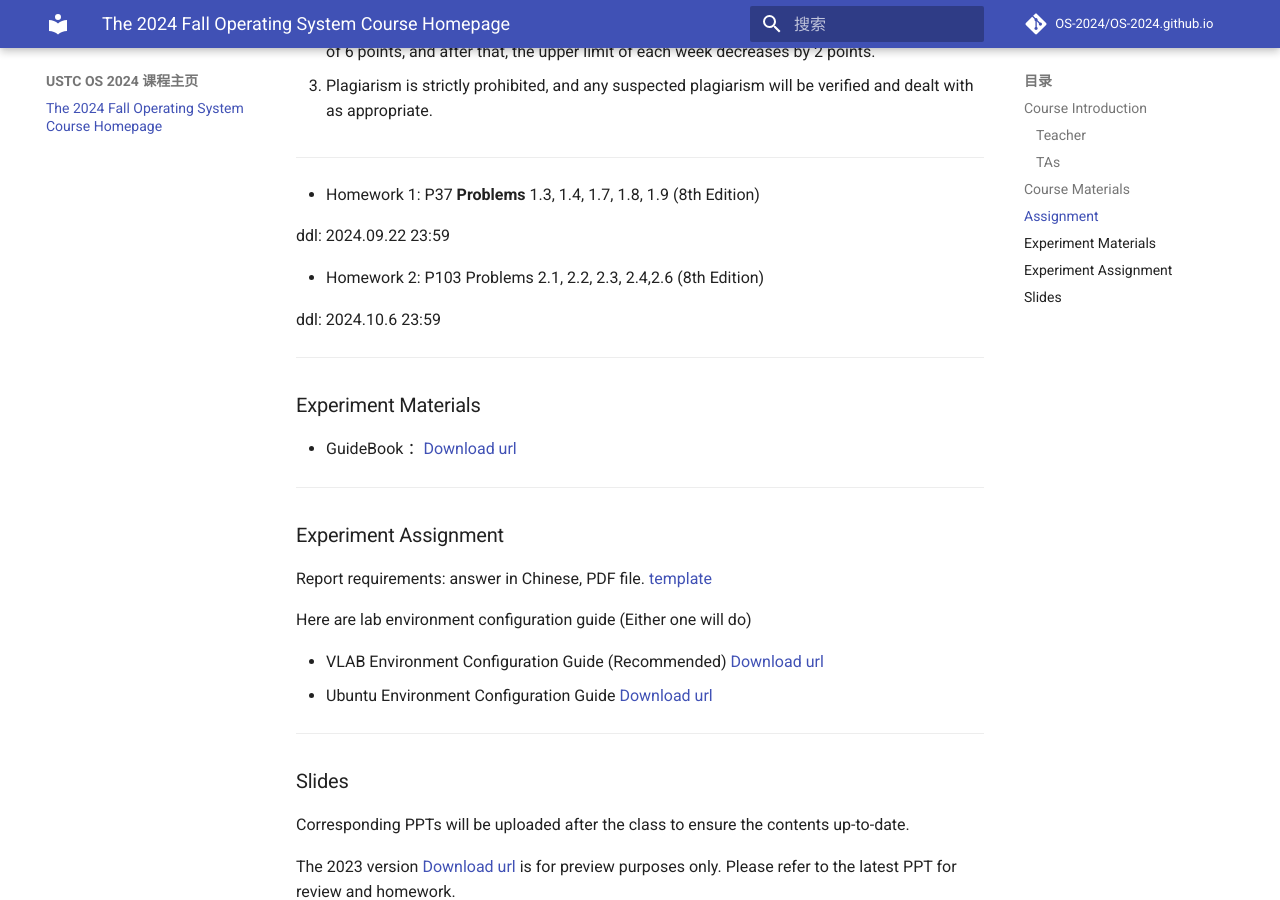
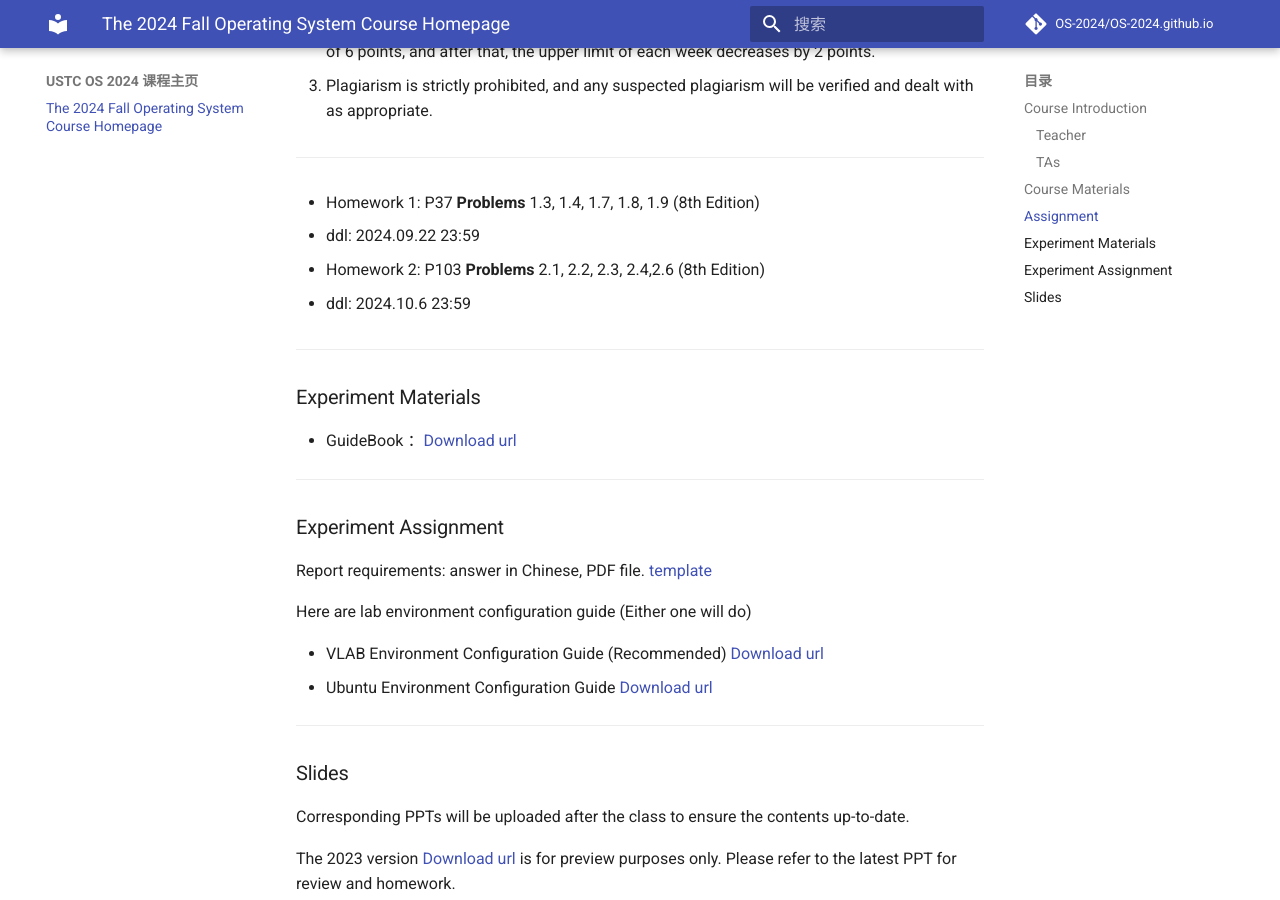
Before and after one commit to OS-2024/OS-2024.github.io, an MkDocs documentation site: the page built from docs/index.md, in a window 1280 px wide and 900 px high, scrolled down 1340 px. Built offline with MkDocs 1.6.1 and Material for MkDocs 9.7.7, drawn with Linux system fonts in a browser that asks for light colours; comment, search, counter and statistics services are not loaded.

Commit message:
fix typo

```diff
--- a/docs/index.md
+++ b/docs/index.md
@@ -55,11 +55,11 @@
 
 * Homework  1: P37 **Problems** 1.3, 1.4, 1.7, 1.8, 1.9 (8th Edition)
 
-  ddl: 2024.09.22 23:59
+  - ddl: 2024.09.22 23:59
 
-* Homework  2: P103 Problems 2.1, 2.2, 2.3, 2.4,2.6 (8th Edition)
+* Homework  2: P103 **Problems** 2.1, 2.2, 2.3, 2.4,2.6 (8th Edition)
 
-  ddl: 2024.10.6 23:59
+  - ddl: 2024.10.6 23:59
 ***
 
 ### Experiment Materials
```
